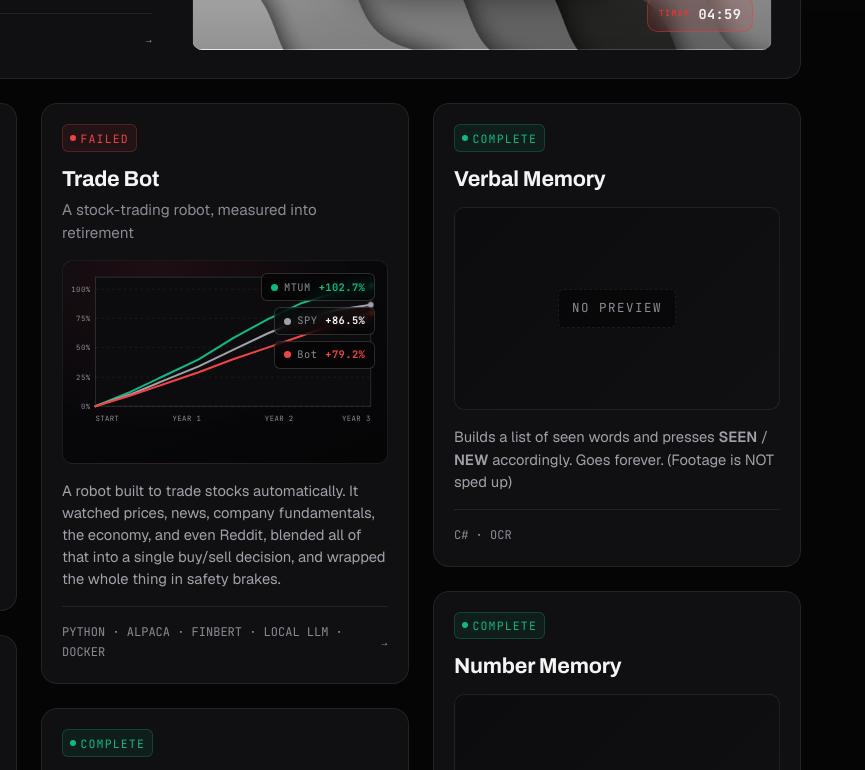
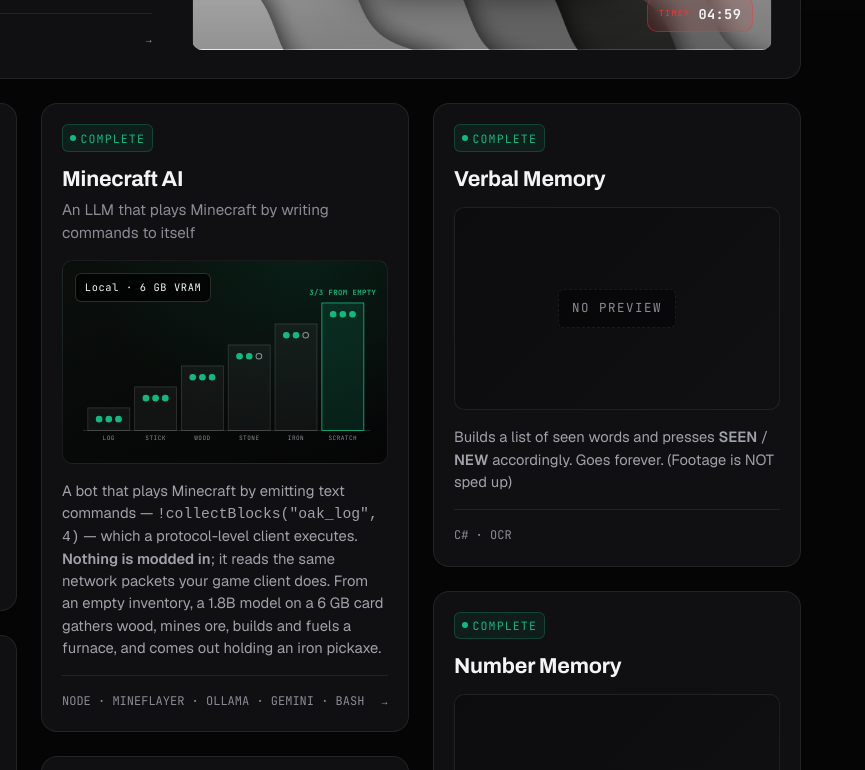
Before and after one commit to layth49/Website, a plain HTML site: page projects/index.html in a window 1280 px wide. Shown: the part 789-1559 px from the top of the page, 415-1280 px from the left. Drawn offline with nearby package versions, Linux system fonts and the light colour scheme; a web font is replaced by a local one.

Commit message:
Add the Minecraft AI card to the projects index

```diff
--- a/CSS/projects.css
+++ b/CSS/projects.css
@@ -495,6 +495,69 @@
 .tradebot-preview .tb-lab.mtum b { color: var(--ok); }
 .tradebot-preview .tb-lab.bot b { color: var(--bad); }
 
+/* Minecraft AI card: the benchmark ladder as a staircase, drawn in SVG
+   because there is no screen recording of this project worth showing --
+   a bot mining looks like Minecraft, not like the result. Step height is
+   the depth of the crafting chain; the pips on each step are that rung's
+   three trials, filled for a pass. The tallest step is the one that
+   starts from an empty inventory. */
+.cards .card .card-media.minecraft-preview {
+  background:
+    radial-gradient(ellipse at 75% 0%, rgba(16, 185, 129, 0.1), transparent 62%),
+    linear-gradient(160deg, #0a0f0c 0%, #050506 100%);
+}
+.cards .card .card-media.minecraft-preview::after { display: none; }
+
+.minecraft-preview .mc-ladder {
+  width: 100%;
+  height: 100%;
+  display: block;
+}
+
+.mc-ladder .mc-base {
+  stroke: var(--border-strong);
+  stroke-width: 1;
+}
+
+.mc-ladder .mc-step rect {
+  fill: rgba(255, 255, 255, 0.045);
+  stroke: var(--border-strong);
+  stroke-width: 1;
+}
+
+/* The empty-inventory rung is the headline, so it gets the only fill
+   that reads as "lit" rather than merely "present". */
+.mc-ladder .mc-step.top rect {
+  fill: rgba(16, 185, 129, 0.14);
+  stroke: var(--ok);
+}
+
+.mc-ladder .mc-pip {
+  fill: none;
+  stroke: var(--ink-dim);
+  stroke-width: 1.25;
+}
+
+.mc-ladder .mc-pip.hit {
+  fill: var(--ok);
+  stroke: var(--ok);
+}
+
+.mc-ladder .mc-label {
+  font-family: var(--font-mono);
+  font-size: 7.5px;
+  letter-spacing: 0.08em;
+  fill: var(--ink-dim);
+}
+
+.mc-ladder .mc-callout {
+  font-family: var(--font-mono);
+  font-size: 9px;
+  font-weight: 700;
+  letter-spacing: 0.06em;
+  fill: var(--ok);
+}
+
 /* Burhan card wears the app's own accent instead of the site red.
    .card:hover and .card::before both read these two vars, so
    rebinding them here re-tints the border and the top hairline. */
--- a/projects/index.html
+++ b/projects/index.html
@@ -5,14 +5,14 @@
   <meta charset="UTF-8" />
   <meta name="viewport" content="width=device-width, initial-scale=1.0" />
   <title>Projects · Layth (layth49)</title>
-  <meta name="description" content="19 projects by Layth (layth49): L.A.I.T.H.49 voice assistant, the Burhan Qur'an app, Bozo's Adventure, a trading bot, and a running log of bots, automations, and games." />
+  <meta name="description" content="20 projects by Layth (layth49): L.A.I.T.H.49 voice assistant, the Burhan Qur'an app, Bozo's Adventure, a trading bot, and a running log of bots, automations, and games." />
   <link rel="canonical" href="https://layth49.com/projects" />
 
   <!-- Open Graph -->
   <meta property="og:type" content="website" />
   <meta property="og:site_name" content="layth49" />
   <meta property="og:title" content="Projects · Layth (layth49)" />
-  <meta property="og:description" content="19 projects by Layth (layth49): L.A.I.T.H.49 voice assistant, the Burhan Qur'an app, Bozo's Adventure, a trading bot, and a running log of bots, automations, and games." />
+  <meta property="og:description" content="20 projects by Layth (layth49): L.A.I.T.H.49 voice assistant, the Burhan Qur'an app, Bozo's Adventure, a trading bot, and a running log of bots, automations, and games." />
   <meta property="og:url" content="https://layth49.com/projects" />
   <meta property="og:image" content="https://layth49.com/assets/og-image.png" />
   <meta property="og:image:width" content="1200" />
@@ -63,7 +63,7 @@
         "@id": "https://layth49.com/projects#webpage",
         "url": "https://layth49.com/projects",
         "name": "Projects · Layth (layth49)",
-        "description": "19 projects by Layth (layth49): bots, automations, games, and pranks.",
+        "description": "20 projects by Layth (layth49): bots, automations, games, and pranks.",
         "isPartOf": { "@id": "https://layth49.com/#website" },
         "about": { "@id": "https://layth49.com/#person" },
         "dateModified": "2026-08-17",
@@ -73,7 +73,8 @@
             { "@type": "ListItem", "position": 1, "name": "L.A.I.T.H.49", "url": "https://layth49.com/laith" },
             { "@type": "ListItem", "position": 2, "name": "Burhan", "url": "https://layth49.com/burhan" },
             { "@type": "ListItem", "position": 3, "name": "Bozo's Adventure", "url": "https://layth49.com/bozos" },
-            { "@type": "ListItem", "position": 4, "name": "Trade Bot", "url": "https://layth49.com/tradebot" }
+            { "@type": "ListItem", "position": 4, "name": "Trade Bot", "url": "https://layth49.com/tradebot" },
+            { "@type": "ListItem", "position": 5, "name": "Minecraft AI", "url": "https://layth49.com/minecraft" }
           ]
         }
       }
@@ -122,7 +123,7 @@
   <main id="main" class="container">
     <!-- HERO -->
     <section class="projects-hero">
-      <p class="kicker">19 projects</p>
+      <p class="kicker">20 projects</p>
       <h1>Projects</h1>
       <p class="lede">A running log of bots, automations, games, and pranks. Some are shipped, one is forever in progress, and some
         are failed experiments.</p>
@@ -359,6 +360,74 @@
         </div>
       </a>
 
+      <!-- Minecraft AI -->
+      <a class="card featured" data-status="ok" href="/minecraft">
+        <div class="card-head">
+          <span class="status ok">Complete</span>
+        </div>
+        <h2>Minecraft AI</h2>
+        <p class="subtitle">An LLM that plays Minecraft by writing commands to itself</p>
+        <div class="card-media no-media minecraft-preview">
+          <span class="badge">Local · 6 GB VRAM</span>
+          <svg class="mc-ladder" viewBox="0 0 400 250" aria-hidden="true">
+            <line class="mc-base" x1="24" y1="210" x2="380" y2="210"></line>
+
+            <text class="mc-callout" x="346" y="42" text-anchor="middle">3/3 FROM EMPTY</text>
+
+            <g class="mc-step">
+              <rect x="30" y="182" width="52" height="28"></rect>
+              <circle class="mc-pip hit" cx="44" cy="196" r="3.5"></circle>
+              <circle class="mc-pip hit" cx="56" cy="196" r="3.5"></circle>
+              <circle class="mc-pip hit" cx="68" cy="196" r="3.5"></circle>
+              <text class="mc-label" x="56" y="222" text-anchor="middle">LOG</text>
+            </g>
+            <g class="mc-step">
+              <rect x="88" y="156" width="52" height="54"></rect>
+              <circle class="mc-pip hit" cx="102" cy="170" r="3.5"></circle>
+              <circle class="mc-pip hit" cx="114" cy="170" r="3.5"></circle>
+              <circle class="mc-pip hit" cx="126" cy="170" r="3.5"></circle>
+              <text class="mc-label" x="114" y="222" text-anchor="middle">STICK</text>
+            </g>
+            <g class="mc-step">
+              <rect x="146" y="130" width="52" height="80"></rect>
+              <circle class="mc-pip hit" cx="160" cy="144" r="3.5"></circle>
+              <circle class="mc-pip hit" cx="172" cy="144" r="3.5"></circle>
+              <circle class="mc-pip hit" cx="184" cy="144" r="3.5"></circle>
+              <text class="mc-label" x="172" y="222" text-anchor="middle">WOOD</text>
+            </g>
+            <g class="mc-step">
+              <rect x="204" y="104" width="52" height="106"></rect>
+              <circle class="mc-pip hit" cx="218" cy="118" r="3.5"></circle>
+              <circle class="mc-pip hit" cx="230" cy="118" r="3.5"></circle>
+              <circle class="mc-pip" cx="242" cy="118" r="3.5"></circle>
+              <text class="mc-label" x="230" y="222" text-anchor="middle">STONE</text>
+            </g>
+            <g class="mc-step">
+              <rect x="262" y="78" width="52" height="132"></rect>
+              <circle class="mc-pip hit" cx="276" cy="92" r="3.5"></circle>
+              <circle class="mc-pip hit" cx="288" cy="92" r="3.5"></circle>
+              <circle class="mc-pip" cx="300" cy="92" r="3.5"></circle>
+              <text class="mc-label" x="288" y="222" text-anchor="middle">IRON</text>
+            </g>
+            <g class="mc-step top">
+              <rect x="320" y="52" width="52" height="158"></rect>
+              <circle class="mc-pip hit" cx="334" cy="66" r="3.5"></circle>
+              <circle class="mc-pip hit" cx="346" cy="66" r="3.5"></circle>
+              <circle class="mc-pip hit" cx="358" cy="66" r="3.5"></circle>
+              <text class="mc-label" x="346" y="222" text-anchor="middle">SCRATCH</text>
+            </g>
+          </svg>
+        </div>
+        <p>A bot that plays Minecraft by emitting text commands —
+          <code>!collectBlocks("oak_log", 4)</code> — which a protocol-level client executes. <b>Nothing is modded
+            in</b>; it reads the same network packets your game client does. From an empty inventory, a 1.8B model on a
+          6&nbsp;GB card gathers wood, mines ore, builds and fuels a furnace, and comes out holding an iron pickaxe.</p>
+        <div class="card-foot">
+          <span>NODE · MINEFLAYER · OLLAMA · GEMINI · BASH</span>
+          <span class="arrow">→</span>
+        </div>
+      </a>
+
       <!-- Auto Search -->
       <div class="card" data-status="ok">
         <div class="card-head">
--- a/sitemap.xml
+++ b/sitemap.xml
@@ -31,6 +31,12 @@
     <priority>0.7</priority>
   </url>
   <url>
+    <loc>https://layth49.com/minecraft</loc>
+    <lastmod>2026-09-04</lastmod>
+    <changefreq>monthly</changefreq>
+    <priority>0.8</priority>
+  </url>
+  <url>
     <loc>https://layth49.com/tradebot</loc>
     <lastmod>2026-08-27</lastmod>
     <changefreq>yearly</changefreq>
```
Also changed, not shown: llms.txt.
